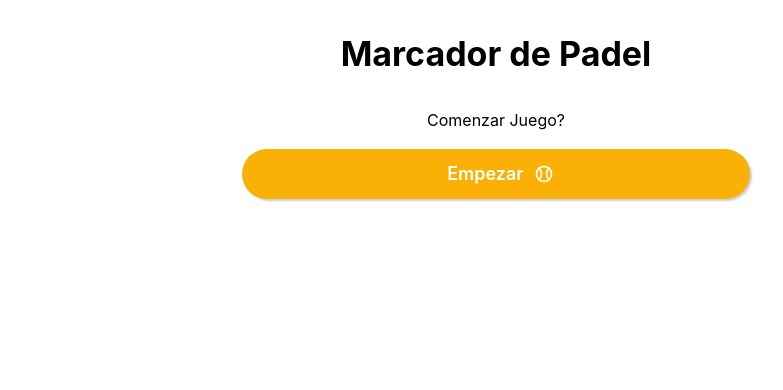
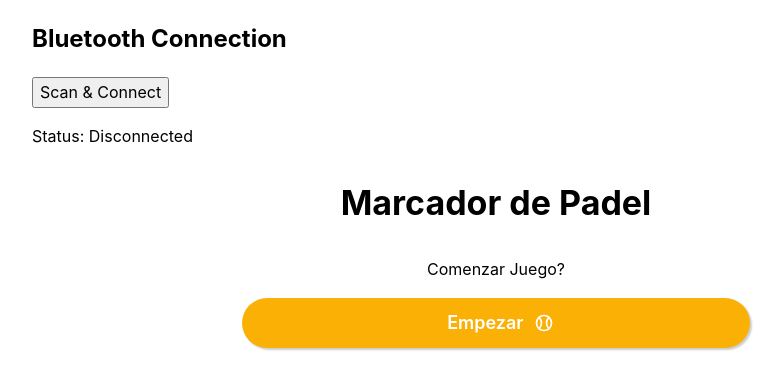
Before and after one commit to mvera8/marcadordepadel, a React (Vite) app: page / in a window 1280 px wide. Shown: the top 390 px of the page, without its empty margins (144-927 px from the left). Built offline with nearby package versions, Linux system fonts and the light colour scheme.

Commit message:
bluetooth test

```diff
--- /dev/null
+++ b/src/components/BluetoothConnect.jsx
@@ -0,0 +1,51 @@
+import { useState, useEffect } from "react";
+
+const BluetoothConnect = () => {
+  const [device, setDevice] = useState(null);
+  const [status, setStatus] = useState("Disconnected");
+  const [lastKey, setLastKey] = useState(null);
+
+  const requestBluetoothDevice = async () => {
+    try {
+      setStatus("Scanning...");
+      const device = await navigator.bluetooth.requestDevice({
+        acceptAllDevices: true, // Acepta cualquier dispositivo
+        optionalServices: ["battery_service"] // Servicio opcional
+      });
+      setDevice(device);
+      setStatus(`Connected to: ${device.name || "Unknown Device"}`);
+    } catch (error) {
+      console.error("Bluetooth Error:", error);
+      setStatus("Failed to connect");
+    }
+  };
+
+  useEffect(() => {
+    const handleKeyPress = (event) => {
+      console.log("Key pressed:", event.key);
+      setLastKey(event.key);
+    };
+
+    window.addEventListener("keydown", handleKeyPress);
+    return () => {
+      window.removeEventListener("keydown", handleKeyPress);
+    };
+  }, []);
+
+  return (
+    <div className="p-4 border rounded-lg shadow-md max-w-sm">
+      <h2 className="text-lg font-bold mb-2">Bluetooth Connection</h2>
+      <button
+        onClick={requestBluetoothDevice}
+        className="px-4 py-2 bg-blue-500 text-white rounded-lg hover:bg-blue-600"
+      >
+        Scan & Connect
+      </button>
+      <p className="mt-2 text-gray-700">Status: {status}</p>
+      {device && <p className="mt-2">Connected to: {device.name}</p>}
+      {lastKey && <p className="mt-2 text-green-600">Last Key Pressed: {lastKey}</p>}
+    </div>
+  );
+};
+
+export default BluetoothConnect;
--- a/src/pages/Home.page.jsx
+++ b/src/pages/Home.page.jsx
@@ -26,6 +26,9 @@ import {
 } from "@tabler/icons-react";
 import { ScoreCard } from "../components/ScoreCard";
 import { useFullscreen } from "@mantine/hooks";
+import BluetoothConnect from "../components/BluetoothConnect";
+
+// cb37cbc5-fddf-472d-b05d-8f30c2abbfa4
 
 const TENNIS_SCORES = [0, 15, 30, 40, "A"];
 const GAMES_TO_WIN_SET = 6;
@@ -145,6 +148,9 @@ export const HomePage = () => {
   if (!gameStarted) {
     return (
       <Container>
+
+				<BluetoothConnect />
+
         <Title order={1} ta="center" my="xl">
           Marcador de Padel
         </Title>
```
